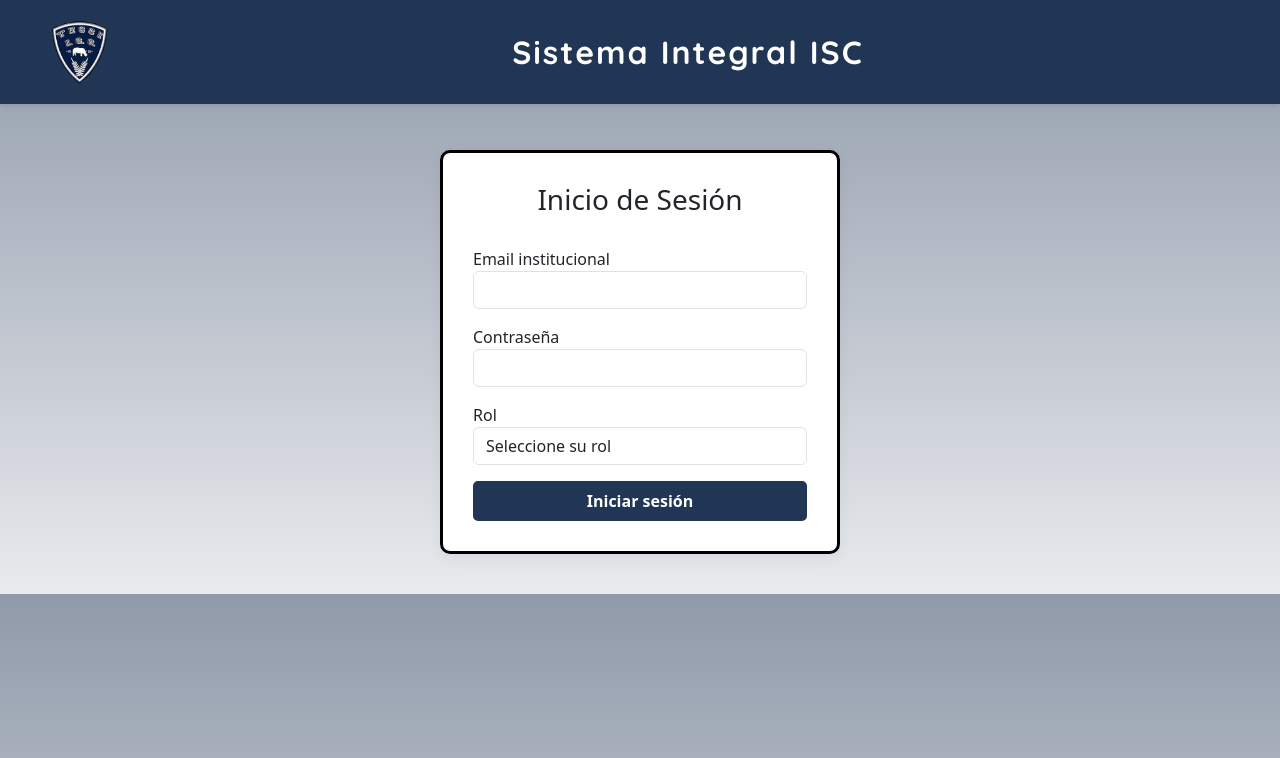
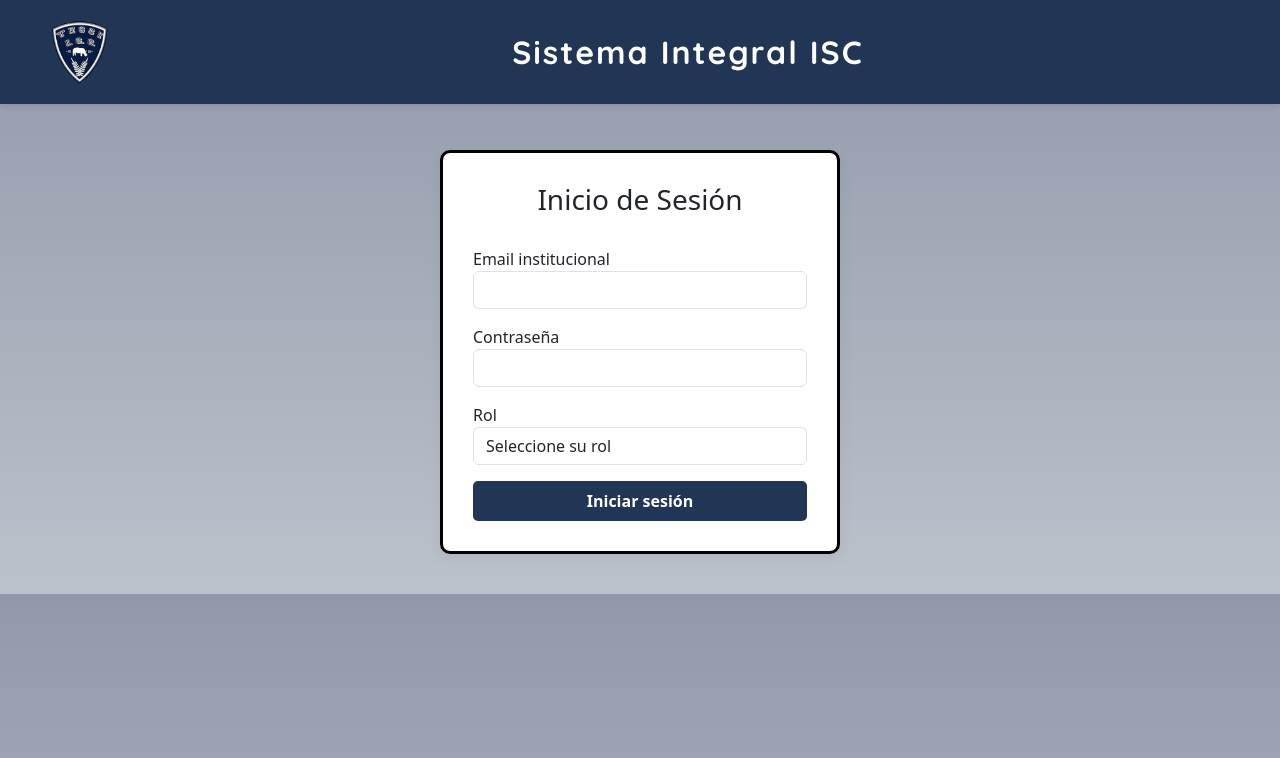
Before and after one commit to SebasGit123/Pagina-SWIPED, a PHP site: page / in a window 1280 px wide. Shown: the top 758 px of the page. Run offline with PHP 8.4, Linux system fonts and the light colour scheme; some libraries are stand-ins or nearby versions.

Commit message:
Edicion inicio de sesion

```diff
--- a/assets/css/mystyles/loginRoles.css
+++ b/assets/css/mystyles/loginRoles.css
@@ -16,8 +16,7 @@ body {
     padding-top: 7%;
     background: linear-gradient(
         to bottom, rgba(33, 53, 85,0.5),
-        rgba(33, 53, 85,0.3),
-        rgba(33, 53, 85,0.1));;
+        rgba(33, 53, 85,0.3))!important;
 }
 
 
```
